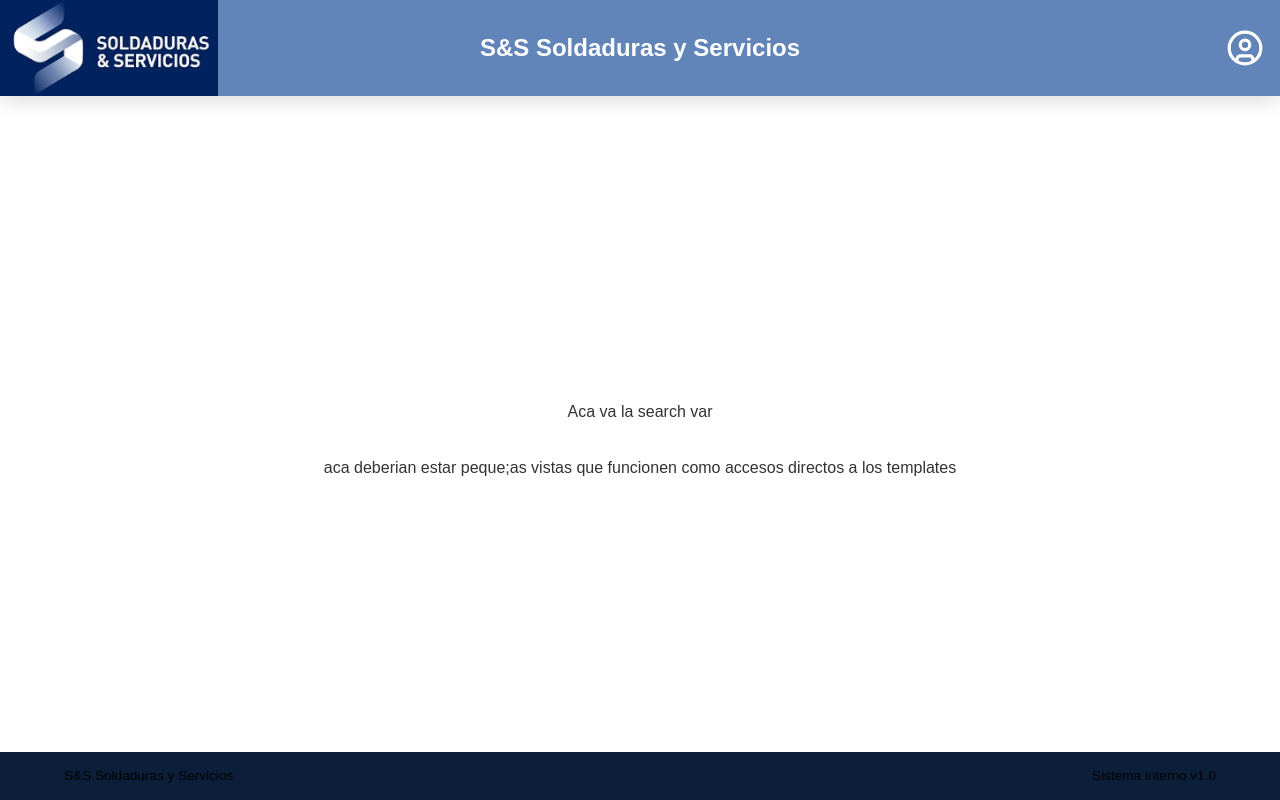
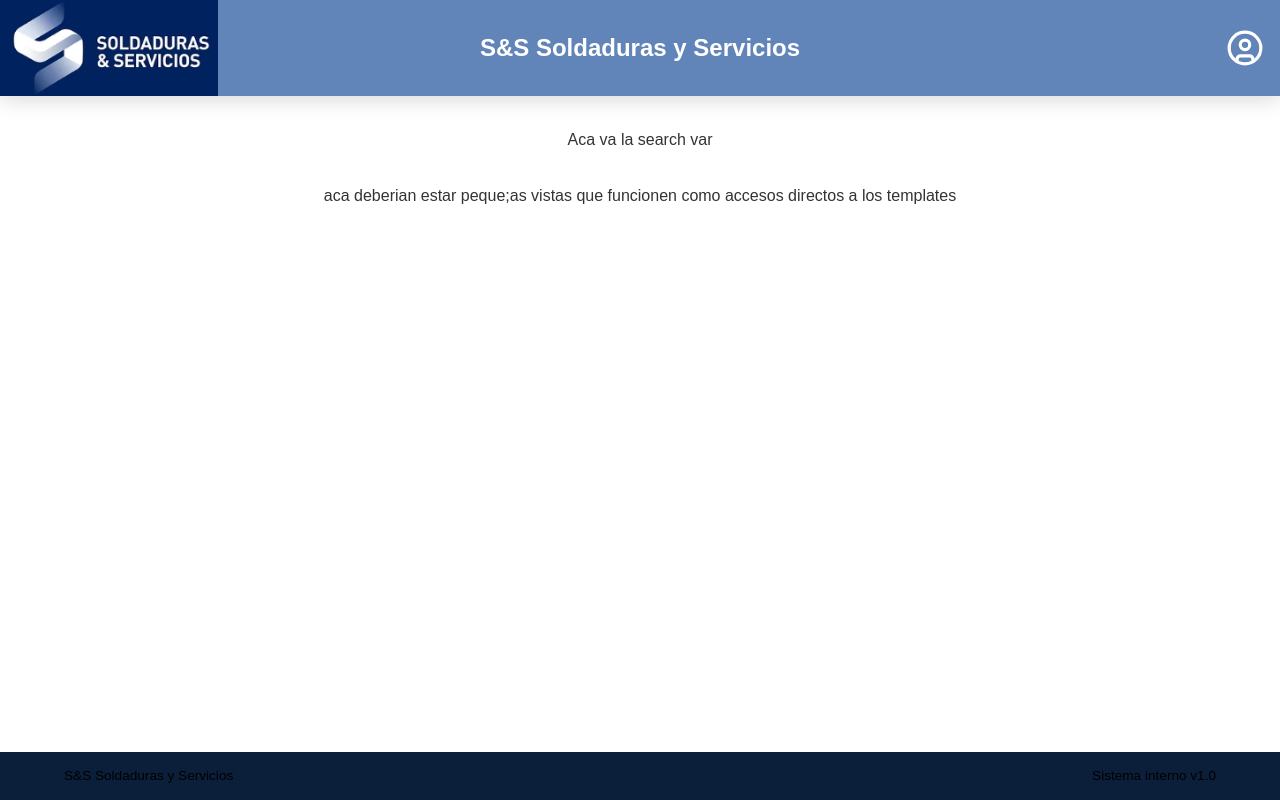
Before and after one commit to muriRam/SyS-Front, a Next.js app: page / in a window 1280 px wide. Built offline with nearby package versions, Linux system fonts and the light colour scheme.

Commit message:
fix: cambio en diseño de main

```diff
--- a/src/app/layout.tsx
+++ b/src/app/layout.tsx
@@ -26,7 +26,7 @@ export default function RootLayout({
     >
       <body className="min-h-screen flex flex-col">
         <Navbar/>
-        <main className="flex flex-col flex-1 pt-24">
+        <main className="flex-1 mt-[6rem]">
           {children}
         </main>
         <Footer/>
```
